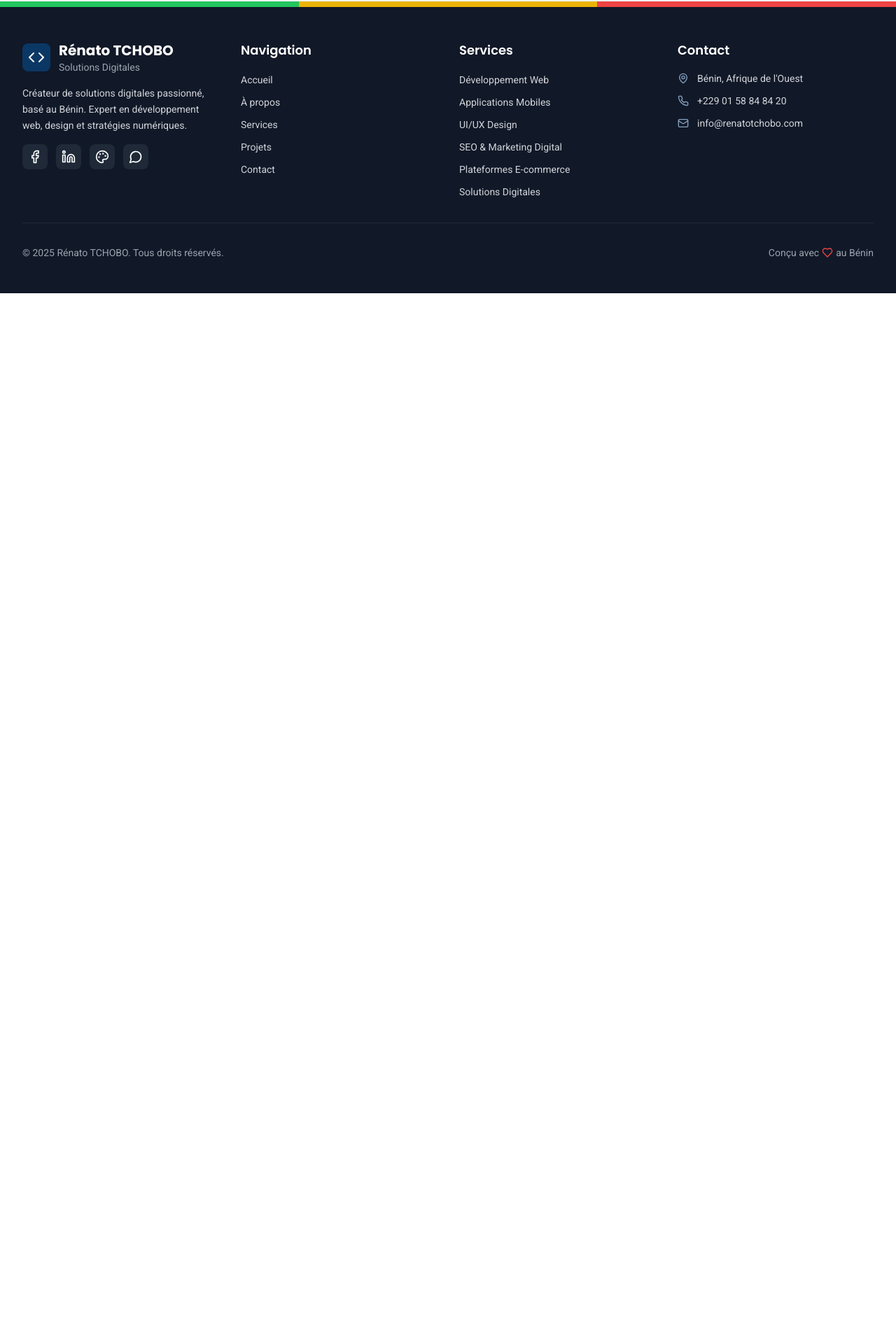
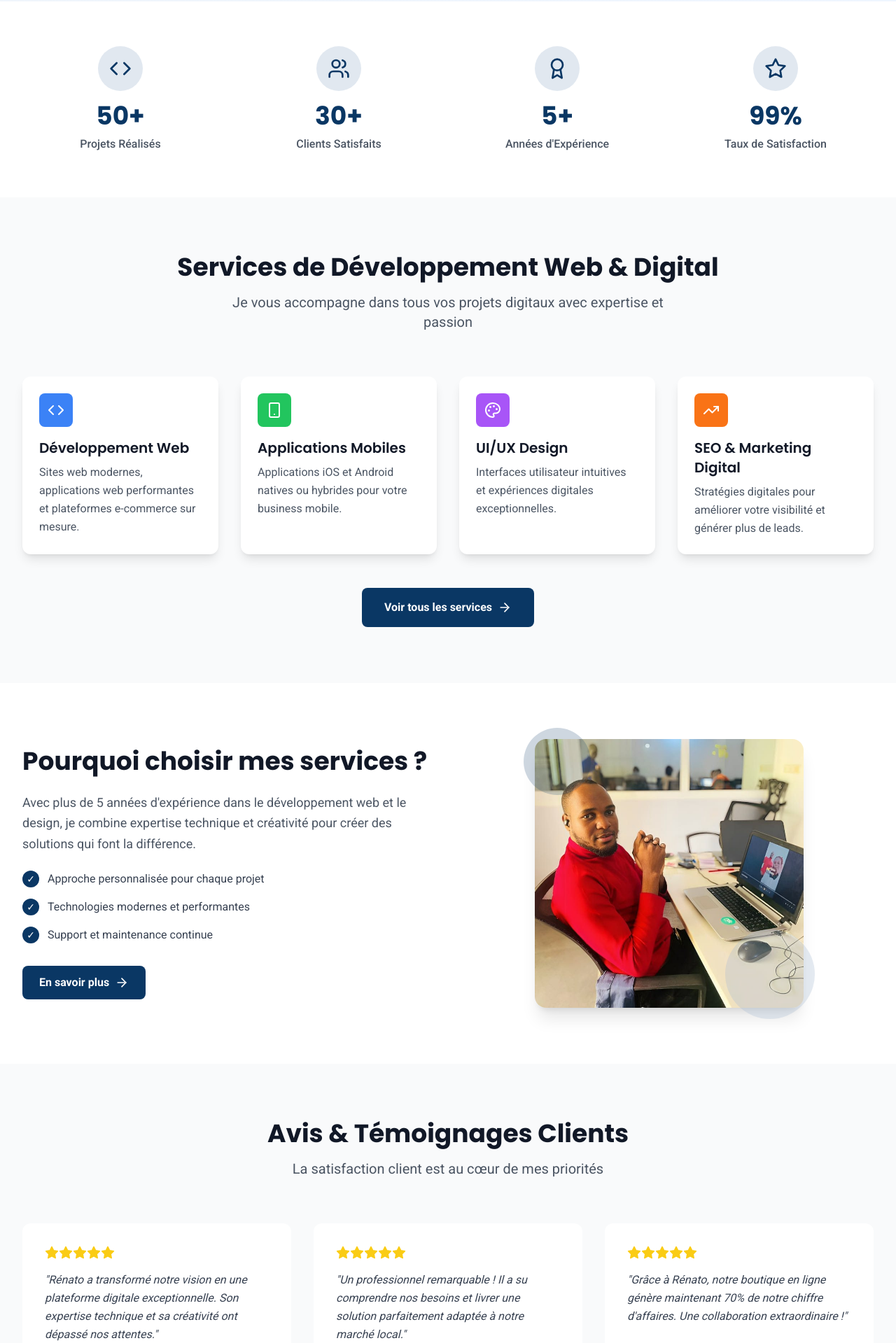
Before and after one commit to tcbrenato/tcb, a React (Vite) app: page / in a window 1280 px wide. Shown: the part 878-2797 px from the top of the page at 70% size. Before the commit the page ends 1297 px from the top, so only its background shows below. Built offline with nearby package versions, Linux system fonts and the light colour scheme.

Commit message:
Updated Home.tsx

```diff
--- a/src/pages/Home.tsx
+++ b/src/pages/Home.tsx
@@ -176,8 +176,204 @@ const Home = () => {
         </div>
       </section>
 
-      {/* Les autres sections restent identiques : Stats, Services, À propos, Témoignages, CTA */}
-      {/* ... copier le code existant pour stats, services, testimonial, CTA ... */}
+
+      {/* Stats Section */}
+      <section className="py-16 bg-white">
+        <div className="container mx-auto px-4 sm:px-6 lg:px-8">
+          <div
+            ref={statsRef}
+            className={`grid grid-cols-2 md:grid-cols-4 gap-8 transition-all duration-1000 ${
+              statsVisible ? 'animate-slide-up' : 'opacity-0'
+            }`}
+          >
+            {stats.map((stat, index) => (
+              <div key={index} className="text-center group">
+                <div className="mb-4 flex justify-center">
+                  <div className="p-4 bg-primary-100 rounded-full group-hover:bg-primary-200 transition-colors duration-300">
+                    <stat.icon className="h-8 w-8 text-primary-500" />
+                  </div>
+                </div>
+                <div className="text-3xl md:text-4xl font-bold font-heading text-primary-500 mb-2">
+                  {stat.number}
+                </div>
+                <div className="text-gray-600 font-medium">
+                  {stat.label}
+                </div>
+              </div>
+            ))}
+          </div>
+        </div>
+      </section>
+
+      {/* Services Aperçu */}
+      <section className="py-20 bg-gray-50">
+        <div className="container mx-auto px-4 sm:px-6 lg:px-8">
+          <div
+            ref={servicesRef}
+            className={`text-center mb-16 transition-all duration-1000 ${
+              servicesVisible ? 'animate-slide-up' : 'opacity-0'
+            }`}
+          >
+            <h2 className="text-3xl md:text-4xl font-bold font-heading text-gray-900 mb-4">
+              Services de Développement Web & Digital
+            </h2>
+            <p className="text-xl text-gray-600 max-w-2xl mx-auto">
+              Je vous accompagne dans tous vos projets digitaux avec expertise et passion
+            </p>
+          </div>
+
+          <div
+            className={`grid grid-cols-1 md:grid-cols-2 lg:grid-cols-4 gap-8 transition-all duration-1000 delay-300 ${
+              servicesVisible ? 'animate-slide-up' : 'opacity-0'
+            }`}
+          >
+            {services.map((service, index) => (
+              <div key={index} className="bg-white p-6 rounded-xl shadow-lg hover:shadow-xl transition-all duration-300 hover:-translate-y-2 group">
+                <div className={`w-12 h-12 ${service.color} rounded-lg flex items-center justify-center mb-4 group-hover:scale-110 transition-transform duration-300`}>
+                  <service.icon className="h-6 w-6 text-white" />
+                </div>
+                <h3 className="text-xl font-semibold font-heading text-gray-900 mb-2">
+                  {service.title}
+                </h3>
+                <p className="text-gray-600 leading-relaxed">
+                  {service.description}
+                </p>
+              </div>
+            ))}
+          </div>
+
+          <div className="text-center mt-12">
+            <Link
+              to="/services"
+              className="inline-flex items-center space-x-2 bg-primary-500 text-white px-8 py-4 rounded-lg font-semibold hover:bg-primary-600 transition-all duration-300 hover:scale-105"
+            >
+              <span>Voir tous les services</span>
+              <ArrowRight className="h-5 w-5" />
+            </Link>
+          </div>
+        </div>
+      </section>
+
+      {/* Section À propos avec photo */}
+      <section className="py-20 bg-white">
+        <div className="container mx-auto px-4 sm:px-6 lg:px-8">
+          <div className="grid grid-cols-1 lg:grid-cols-2 gap-12 items-center">
+            <div className="text-center lg:text-left">
+              <h2 className="text-3xl md:text-4xl font-bold font-heading text-gray-900 mb-6">
+                Pourquoi choisir mes services ?
+              </h2>
+              <p className="text-lg text-gray-600 mb-6 leading-relaxed">
+                Avec plus de 5 années d'expérience dans le développement web et le design,
+                je combine expertise technique et créativité pour créer des solutions qui font la différence.
+              </p>
+              <ul className="space-y-4 mb-8">
+                <li className="flex items-center space-x-3">
+                  <div className="w-6 h-6 bg-primary-500 rounded-full flex items-center justify-center">
+                    <span className="text-white text-sm">✓</span>
+                  </div>
+                  <span className="text-gray-700">Approche personnalisée pour chaque projet</span>
+                </li>
+                <li className="flex items-center space-x-3">
+                  <div className="w-6 h-6 bg-primary-500 rounded-full flex items-center justify-center">
+                    <span className="text-white text-sm">✓</span>
+                  </div>
+                  <span className="text-gray-700">Technologies modernes et performantes</span>
+                </li>
+                <li className="flex items-center space-x-3">
+                  <div className="w-6 h-6 bg-primary-500 rounded-full flex items-center justify-center">
+                    <span className="text-white text-sm">✓</span>
+                  </div>
+                  <span className="text-gray-700">Support et maintenance continue</span>
+                </li>
+              </ul>
+              <Link
+                to="/about"
+                className="inline-flex items-center space-x-2 bg-primary-500 text-white px-6 py-3 rounded-lg font-semibold hover:bg-primary-600 transition-all duration-300"
+              >
+                <span>En savoir plus</span>
+                <ArrowRight className="h-5 w-5" />
+              </Link>
+            </div>
+            <div className="flex justify-center">
+              <div className="relative">
+                <img
+                  src="/ren4.jpg"
+                  alt="Rénato TCHOBO en plein travail sur un projet digital"
+                  className="w-full max-w-md rounded-2xl shadow-xl object-cover h-96"
+                />
+                <div className="absolute -top-4 -left-4 w-24 h-24 bg-primary-500 rounded-full opacity-20"></div>
+                <div className="absolute -bottom-4 -right-4 w-32 h-32 bg-primary-300 rounded-full opacity-30"></div>
+              </div>
+            </div>
+          </div>
+        </div>
+      </section>
+
+      {/* Témoignages */}
+      <section className="py-20 bg-gray-50">
+        <div className="container mx-auto px-4 sm:px-6 lg:px-8">
+          <div
+            ref={testimonialRef}
+            className={`text-center mb-16 transition-all duration-1000 ${
+              testimonialVisible ? 'animate-slide-up' : 'opacity-0'
+            }`}
+          >
+            <h2 className="text-3xl md:text-4xl font-bold font-heading text-gray-900 mb-4">
+              Avis & Témoignages Clients
+            </h2>
+            <p className="text-xl text-gray-600 max-w-2xl mx-auto">
+              La satisfaction client est au cœur de mes priorités
+            </p>
+          </div>
+
+          <div
+            className={`grid grid-cols-1 md:grid-cols-3 gap-8 transition-all duration-1000 delay-300 ${
+              testimonialVisible ? 'animate-slide-up' : 'opacity-0'
+            }`}
+          >
+            {testimonials.map((testimonial, index) => (
+              <div key={index} className="bg-white p-8 rounded-xl relative hover:shadow-lg transition-shadow duration-300 text-center lg:text-left">
+                <div className="flex items-center justify-center lg:justify-start mb-4">
+                  {[...Array(testimonial.rating)].map((_, i) => (
+                    <Star key={i} className="h-5 w-5 text-yellow-400 fill-current" />
+                  ))}
+                </div>
+                <p className="text-gray-700 mb-6 italic leading-relaxed">
+                  "{testimonial.content}"
+                </p>
+                <div>
+                  <div className="font-semibold font-heading text-gray-900">
+                    {testimonial.name}
+                  </div>
+                  <div className="text-gray-600 text-sm">
+                    {testimonial.role}
+                  </div>
+                </div>
+              </div>
+            ))}
+          </div>
+        </div>
+      </section>
+
+      {/* CTA Section */}
+      <section className="py-20 bg-primary-500">
+        <div className="container mx-auto px-4 sm:px-6 lg:px-8 text-center">
+          <h2 className="text-3xl md:text-4xl font-bold font-heading text-white mb-4">
+            Prêt à transformer votre idée en réalité ?
+          </h2>
+          <p className="text-xl text-primary-100 mb-8 max-w-2xl mx-auto">
+            Discutons de votre projet et créons ensemble une solution digitale qui fera la différence
+          </p>
+          <Link
+            to="/contact"
+            className="inline-flex items-center space-x-2 bg-white text-primary-500 px-6 sm:px-8 py-4 rounded-lg font-semibold hover:bg-gray-100 transition-all duration-300 hover:scale-105"
+          >
+            <span>Commencer maintenant</span>
+            <ArrowRight className="h-5 w-5" />
+          </Link>
+
+        </div>
+      </section>
     </div>
   );
 };
```
